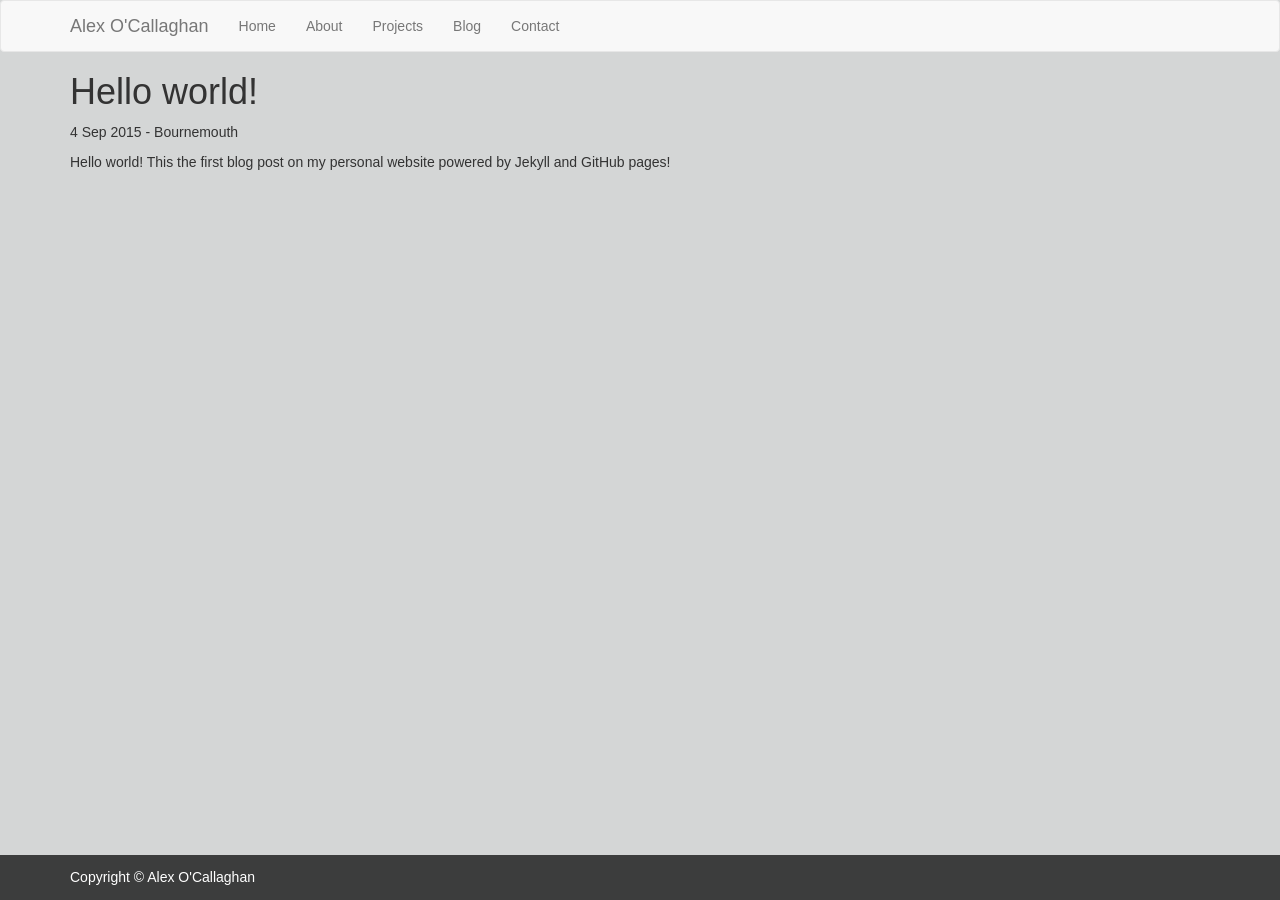
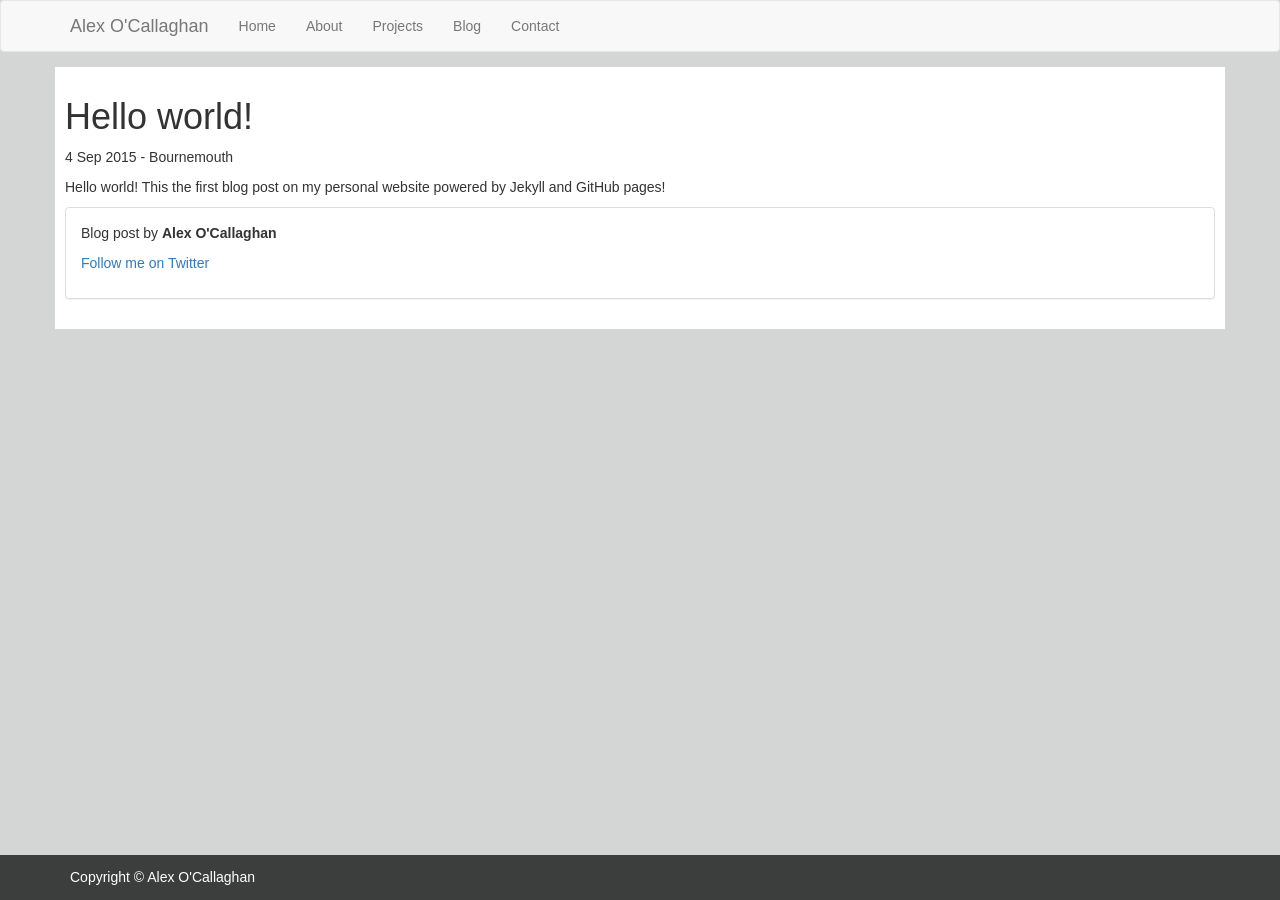
Before and after one commit to awocallaghan/no-async-css, a Jekyll site: the page built from _posts/2015-09-04-hello-world.md, in a window 1280 px wide. Built offline with Jekyll 4.4.1, drawn with Linux system fonts in a browser that asks for light colours; nearby versions of some CDN libraries.

Commit message:
Fixed navbar links and post page

```diff
--- a/_layouts/default.html
+++ b/_layouts/default.html
@@ -40,11 +40,11 @@
 					<!-- Navbar links -->
 					<div class="collapse navbar-collapse" id="navbar-collapse-menu">
 						<ul class="nav navbar-nav">
-							<li><a href="#top">Home</a></li>
-							<li><a href="#about">About</a></li>
-							<li><a href="#projects">Projects</a></li>
-							<li><a href="#blog">Blog</a></li>
-							<li><a href="#contact">Contact</a></li>
+							<li><a href="/#top">Home</a></li>
+							<li><a href="/#about">About</a></li>
+							<li><a href="/#projects">Projects</a></li>
+							<li><a href="/#blog">Blog</a></li>
+							<li><a href="/#contact">Contact</a></li>
 						</ul>
 					</div>
 				</div>
--- a/_layouts/post.html
+++ b/_layouts/post.html
@@ -1,10 +1,14 @@
 ---
 layout: default
 ---
-<div id="content" class="container">
+<div class="content container">
 
-	<div id="post">
-		{{ content }}
+	{{ content }}
+
+	<div class="panel panel-default">
+		<div class="panel-body">
+			<p>Blog post by <strong>Alex O'Callaghan</strong></p>
+			<p><a href="http://twitter.com/alexocallaghan" target="_blank">Follow me on Twitter</a></p>
+		</div>
 	</div>
-
 </div>
```
Also changed, not shown: 2 other files.
